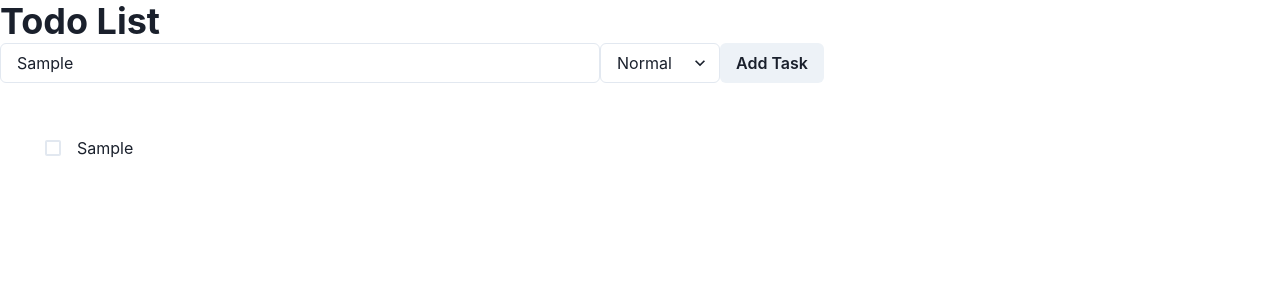
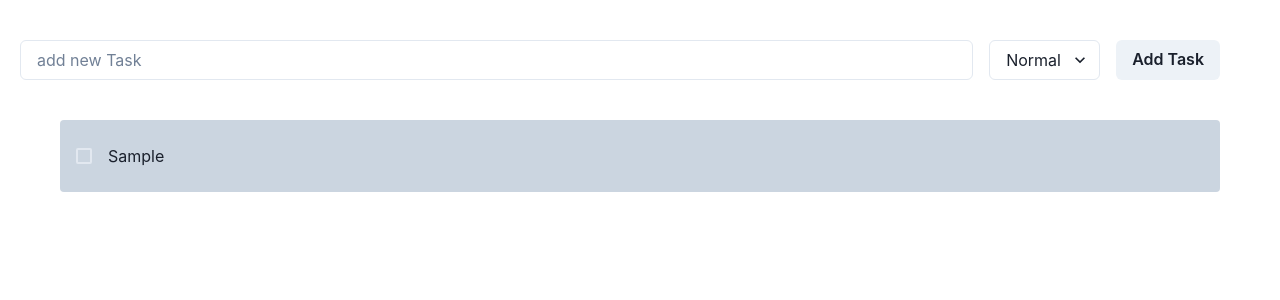
Before and after one commit to AYA2300/recoil, a React (Vite) app: page / in a window 1280 px wide. Both pictures are taken after typing "Sample" into the empty fields and a click on the button "Add Task". Shown: the top 300 px of the page. Built offline with nearby package versions, Linux system fonts and the light colour scheme.

Commit message:
fix: ui and recoil state

```diff
--- a/src/App.tsx
+++ b/src/App.tsx
@@ -1,7 +1,5 @@
-import { useState } from "react";
-
 import "./App.css";
-import { ChakraProvider, Heading, Box } from "@chakra-ui/react";
+import { ChakraProvider, Box } from "@chakra-ui/react";
 import { RecoilRoot } from "recoil";
 import Todolist from "./componenets/todolist";
 
@@ -11,10 +9,7 @@ function App() {
 			<RecoilRoot>
 				<ChakraProvider>
 					<Box>
-            <Heading as="h1">Todo List</Heading>
-
 						<Todolist />
-
 					</Box>
 				</ChakraProvider>
 			</RecoilRoot>
--- a/src/componenets/todolist.tsx
+++ b/src/componenets/todolist.tsx
@@ -1,22 +1,23 @@
-import React, { useState } from "react";
+import { useState } from "react";
 import { useRecoilState, useRecoilValue } from "recoil";
 import { todoListFilterState, todoListState } from "../state/todostate";
 import { Box, Button, Checkbox, Input, Select } from "@chakra-ui/react";
 
-function Todolist() {
+function TodoList() {
 	const [todos, setTodos] = useRecoilState(todoListState);
-  const filterdtodo = useRecoilValue(todoListFilterState);
-  const [newTask, setNewTask] = useState('');
-  const [priority, setPriority] = useState<
-    "High" | "medium" | "normal" | "finish"
-  >("normal");
+	const filteredTodo = useRecoilValue(todoListFilterState);
+	const [newTask, setNewTask] = useState("");
+	const [priority, setPriority] = useState<"high" | "medium" | "normal">(
+		"normal"
+	);
 
 	const addTask = () => {
 		setTodos([
 			...todos,
 			{ id: Date.now(), text: newTask, priority, completed: false },
 		]);
-
+		setNewTask("");
+		setPriority("normal");
 	};
 
 	const checkCompleted = (id: number) => {
@@ -28,52 +29,67 @@ function Todolist() {
 	};
 
 	return (
-    <Box>
-      <Box display="flex">
-        <Input w="600px"
+		<Box mt={10} px={5}>
+			<Box
+				display="flex"
+				alignItems={"center"}
+				justifyContent={"center"}
+				gap={4}
+				maxWidth={1200}
+			>
+				<Input
 					value={newTask}
 					onChange={(e) => setNewTask(e.target.value)}
 					placeholder="add new Task"
+					style={{
+						flex: 1,
+					}}
 				/>
-        <Select width="120px"
+				<div>
+					<Select
 						value={priority}
 						onChange={(e) =>
-            setPriority(
-              e.target.value as "High" | "medium" | "normal" | "finish"
-            )
+							setPriority(e.target.value as "high" | "medium" | "normal")
 						}
+						style={{
+							width: "fit-content",
+						}}
 					>
 						<option value="High">High</option>
 						<option value="medium">Medium</option>
 						<option value="normal">Normal</option>
-          <option value="finish">Finish</option>
 					</Select>
-        <Button size='md' onClick={addTask}>Add Task</Button>
+				</div>
+				<Button size="md" onClick={addTask}>
+					Add Task
+				</Button>
 			</Box>
 
-
-
-        {filterdtodo.map((todo) => (
-          <Box m={10} p='5px'
+			{filteredTodo.map((todo) => (
+				<Box
+					m={10}
+					p={4}
 					key={todo.id}
 					alignItems="center"
-            bg={todo.completed ? "gray.200" : "white"}
-            w="50%"
+					bg={todo.completed ? "gray.200" : "gray.300"}
+          rounded={"4px"}
 				>
 					<Checkbox
 						isChecked={todo.completed}
 						onChange={() => checkCompleted(todo.id)}
 					>
-              <Box textDecoration={todo.completed ? "line-through" : "none" } p={2} flex={1}>
+						<Box
+							textDecoration={todo.completed ? "line-through" : "none"}
+							p={2}
+							flex={1}
+						>
 							{todo.text}
-
 						</Box>
 					</Checkbox>
 				</Box>
 			))}
-
 		</Box>
 	);
 }
 
-export default Todolist;
+export default TodoList;
--- a/src/state/todostate.ts
+++ b/src/state/todostate.ts
@@ -1,9 +1,9 @@
 import { atom, selector } from "recoil";
 
-export interface Todo {
+export type Todo = {
   id: number;
   text: string;
-  priority: "High" | "medium" | "normal" | "finish";
+  priority: "high" | "medium" | "normal";
   completed: boolean;
 }
 
@@ -17,7 +17,7 @@ export const todoListFilterState = selector({
   get: ({ get }) => {
     const list = get(todoListState);
     return list.sort((a, b) => {
-      const priorities = { High: 0, medium: 1, normal: 2, finish: 3 };
+      const priorities = { high: 0, medium: 1, normal: 2 };
       return priorities[a.priority] - priorities[b.priority];
     });
   },
```
Also changed, not shown: src/componenets/Form.tsx (added, +7 -0 lines). Lines whose indentation alone changed are shown as unchanged.
